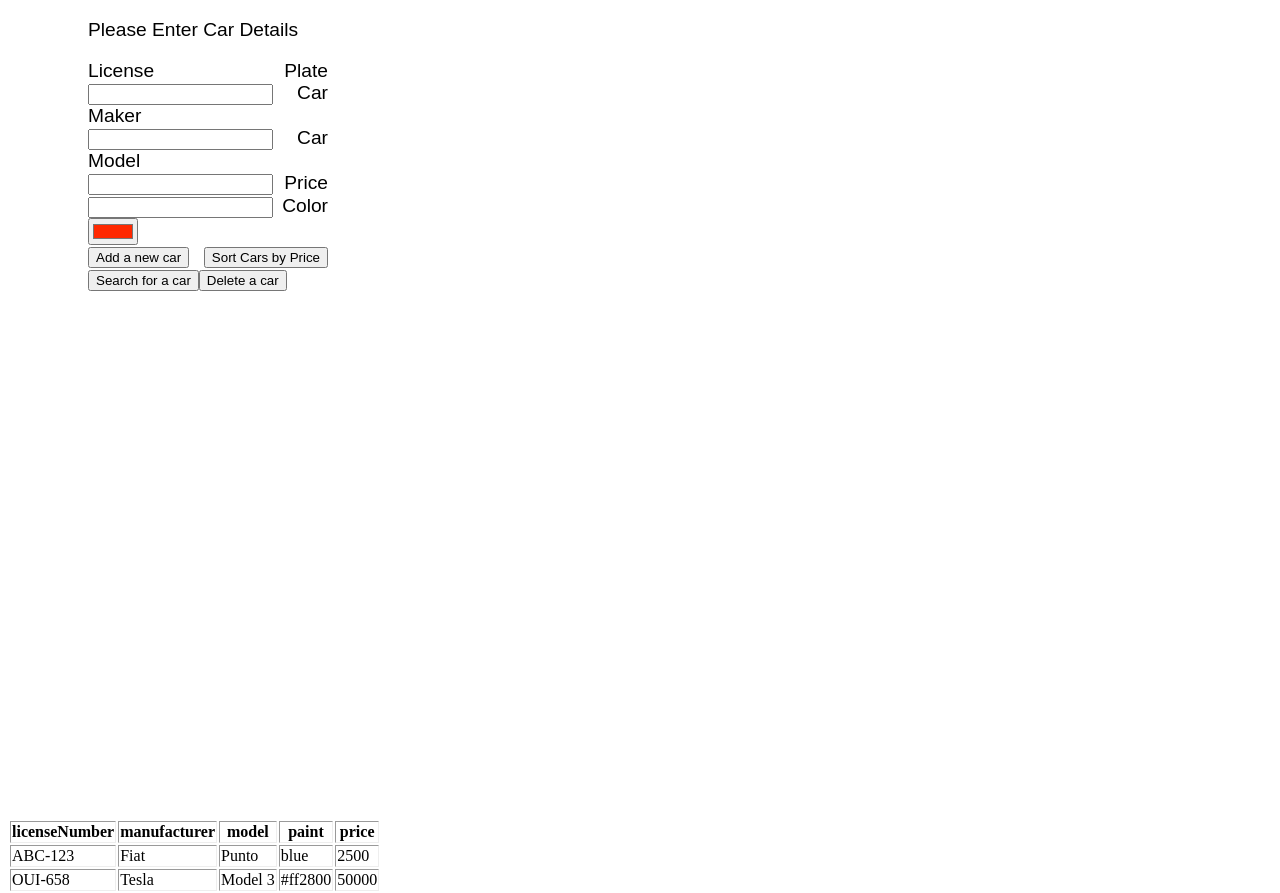
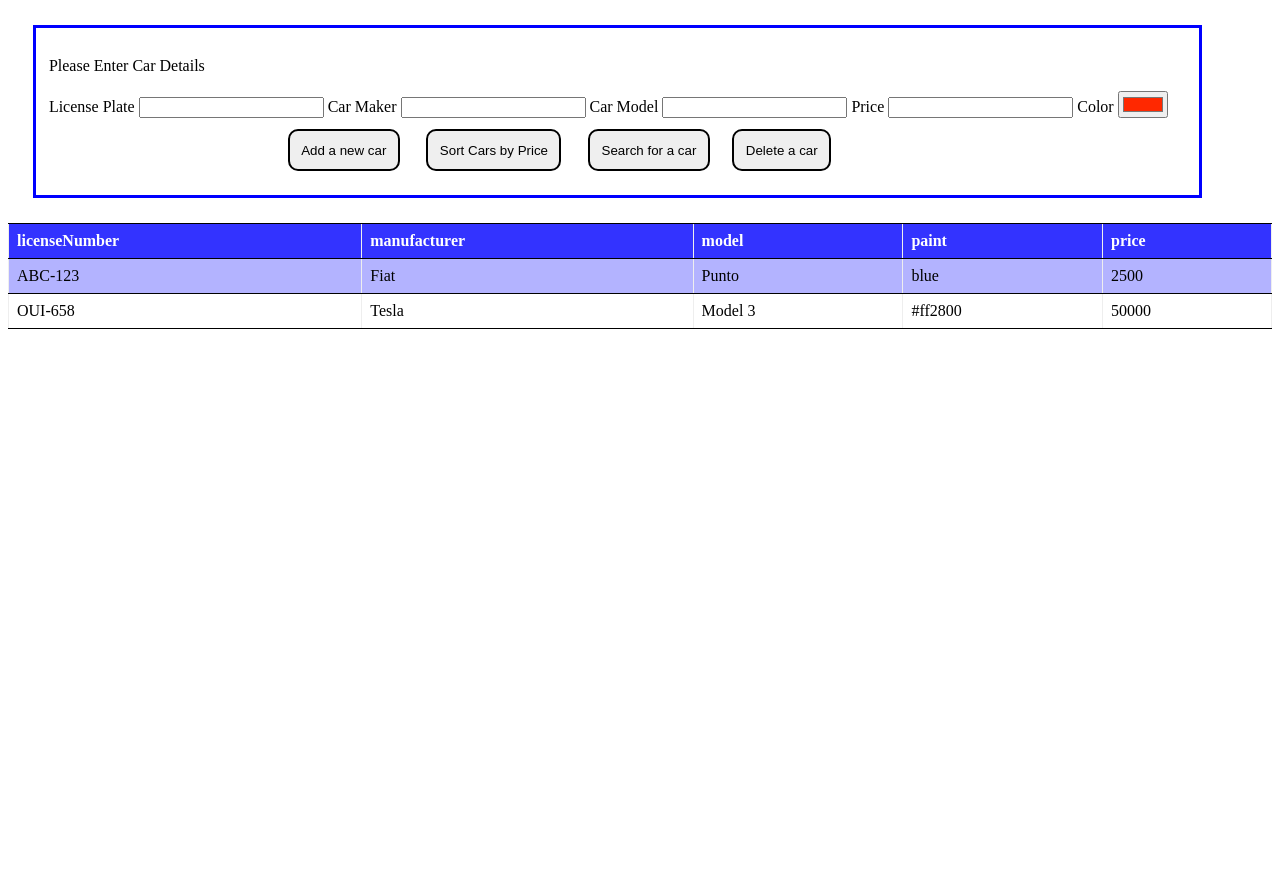
Before and after one commit to PMuiruri/microProjects, a plain HTML site: page Javascript/CarExercise/cars.html in a window 1280 px wide. After the commit the page ends 800 px from the top, so only its background shows below. Drawn offline with Linux system fonts and the light colour scheme.

Commit message:
Fixed bugs and styled tables

```diff
--- a/Javascript/CarExercise/cars.html
+++ b/Javascript/CarExercise/cars.html
@@ -31,7 +31,7 @@
 			<button type="button" onclick="deleteTable()" >Delete a car</search>
 			</div>
 		</section>
-	  <div id="tableDiv">
+	  <div id="tableDiv" style="overflow-x:auto;">
 			<table id="table" style="border: 1px;">
 				<!-- <tr>
 	        <td>&nbsp;</td>
--- a/Javascript/CarExercise/cars.js
+++ b/Javascript/CarExercise/cars.js
@@ -84,9 +84,15 @@
 
   function deleteTable(){
     console.log(listOfCars.length-1);
-    document.getElementById("table").deleteRow(listOfCars.length-1);
-    document.getElementById("table").appendChild(tbody);
-    listOfCars.pop();
+    if(listOfCars.length > 0){
+      document.getElementById("table").deleteRow(-1);
+      document.getElementById("table").appendChild(tbody);
+      listOfCars.pop();
+    }
+      else{
+        alert('There are no more cars');
+      }
+
     console.log(listOfCars.length-1);
   }
 
@@ -99,6 +105,8 @@
       return a.price-b.price;
     })
     console.table(listOfCars);
+    document.getElementById("table").innerHTML = "";
+    createTable();
   }
 
   // 4. Create a function that allows the user to search for a specific car based on a license plate.
--- a/Javascript/CarExercise/style.css
+++ b/Javascript/CarExercise/style.css
@@ -1,29 +1,61 @@
-html body{
-  height: 100vh;
-  width:100Vh;
-  background-color: white;
+html{
+  margin: 0;
+  padding: 0;
 }
-.head{
-  width: 100vh;
-  height: 150vh;
-  display:grid;
-  grid-template-columns: repeat(2, 1fr)
+body{
+  display: block;
+  box-sizing: border-box;
+  background-image: url(https://images.pexels.com/photos/120049/pexels-photo-120049.jpeg?auto=compress&cs=tinysrgb&h=35) no-repeat;
+  background-size: cover;
 }
 .image{
-  grid-auto-flow: row;
-  width: 40vh;
-  height: 90vh;
-  background: url(https://static.pexels.com/photos/261986/pexels-photo-261986.jpeg) no-repeat;
-  background-position: center;
-  background-size: cover;
+  width: 50%;
+  height: 30%;
+  margin:2% 30%;
 }
 .main{
-  width: 30vh;
-  height: 100vh;
-  margin-left: 10%;
-  grid-template-columns: repeat(2,1fr);
-  font-size: 1.2em;
-  font-family: sans-serif;
-  text-align: justify;
-  color: black;
+  width: 90%;
+  border: 3px solid blue;
+  padding: 1%;
+  margin: 2%;
 }
+label input{
+  display: block;
+  overflow: hidden;
+  padding: 2%;
+  margin: 100px 2%;
+}
+
+button{
+  padding: 1%;
+  border: solid black 2px;
+  margin: 1% 1%;
+  border-radius: 10px;
+}
+.btn{
+  display: inline;
+  width: 80%;
+  margin: 3% 20%;
+}
+
+table {
+    border-collapse: collapse;
+    width: 100%;
+}
+
+th, td {
+    padding: 8px;
+    text-align: left;
+    border-bottom: 1px solid black;
+    border-top: 1px solid black;
+}
+th {
+  background-color: #3333ff;
+  color: white;
+}
+tr:nth-child(even){
+  background-color: #b3b3ff
+}
+tr:hover {
+  background-color:#f5f5f5;
+}
```
